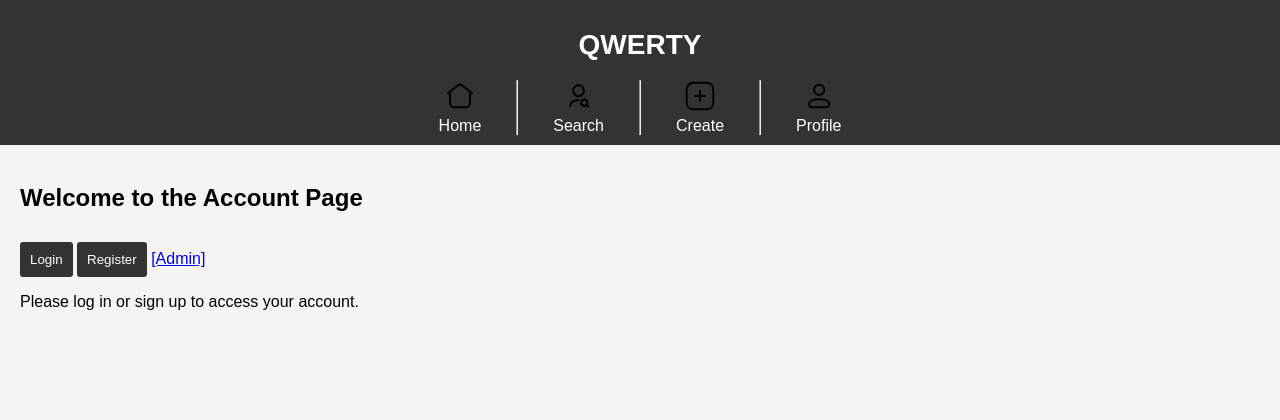
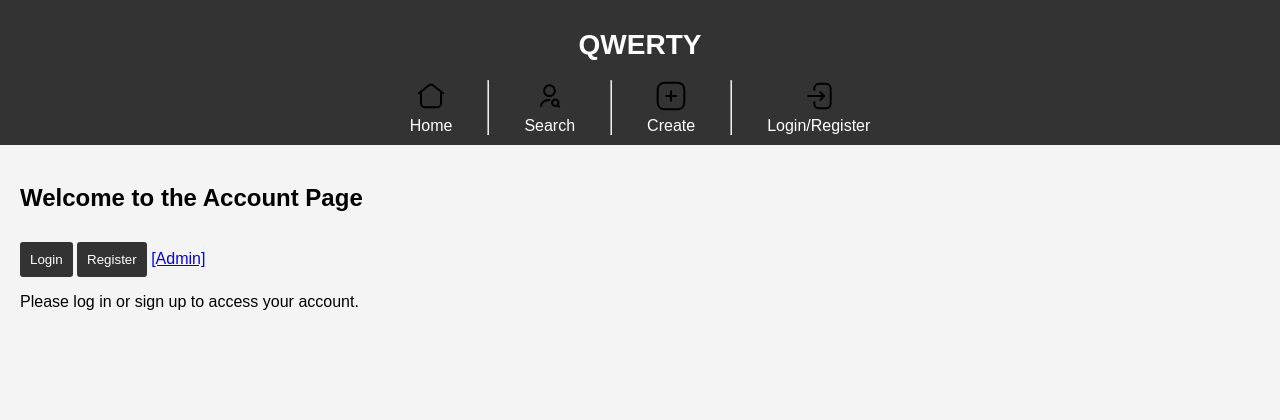
Before and after one commit to DanyilT/WebDev-Project, a PHP site: page /auth.php in a window 1280 px wide. Shown: the top 420 px of the page. Run offline with PHP 8.4, Linux system fonts and the light colour scheme; the visitor is signed in with stand-in values (Sample User, id 1).

Commit message:
Update header.php

```diff
--- a/public/layout/header.php
+++ b/public/layout/header.php
@@ -29,13 +29,13 @@
                 <span class="nav-text">Create</span>
             </a>
             <hr>
-            <?php if (isset($_SESSION['username'])): ?>
-                <a href="profile.php?username=<?php echo $_SESSION['username']; ?>" class="nav-item">
+            <?php if (isset($_SESSION['auth']['username'])): ?>
+                <a href="profile.php?username=<?php echo $_SESSION['auth']['username']; ?>" class="nav-item">
                     <img src="img/icons/svg/profile-iconly.svg" alt="Profile Icon" class="nav-icon">
                     <span class="nav-text">Profile</span>
                 </a>
             <?php else: ?>
-                <a href="account.php#login" class="nav-item">
+                <a href="auth.php#login" class="nav-item">
                     <img src="img/icons/svg/login-iconly.svg" alt="Login Icon" class="nav-icon">
                     <span class="nav-text">Login/Register</span>
                 </a>
```
